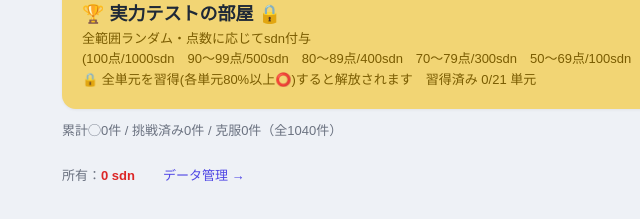
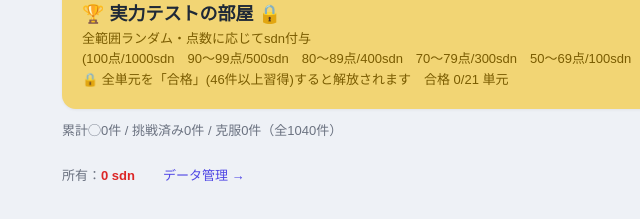
Before and after one commit to nishiyuta0626/kokugo-vocab, a plain HTML site: page index.html in a window 1280 px wide. Shown: the part 477-696 px from the top of the page, 212-852 px from the left. Drawn offline with Linux system fonts and the light colour scheme.

Commit message:
タイルに習得段階表示(いまいち/まあまあ/すごい/合格)

```diff
--- a/app.js
+++ b/app.js
@@ -117,15 +117,18 @@ function sdnAward(pct) { // 実力テストのsdn付与
   if (pct >= 50) return 100;
   return 10;
 }
-// 単元(50件)ブロックの状態: gray未着手 / green習得 / blue普通 / orange要復習
+// 単元(50件)ブロックの状態: 習得数で段階評価
+//   0(未着手)=gray / 〜25いまいち=orange / 26〜35まあまあ=blue / 36〜45すごい=green / 46〜合格=gold
 function blockStat(blk) {
   const st = { new: 0, weak: 0, master: 0, good: 0 };
   blk.forEach(it => st[statusOf(it.id)]++);
   const done = st.master + st.good;
-  if (st.new === blk.length) return { cls: "gray", label: "未着手", done, weak: st.weak };
-  if (st.weak > 0) return { cls: "orange", label: "要復習", done, weak: st.weak };
-  if (done === blk.length) return { cls: "green", label: "習得", done, weak: 0 };
-  return { cls: "blue", label: "普通", done, weak: st.weak };
+  const weak = st.weak;
+  if (done >= 46) return { cls: "gold", label: "合格", done, weak };
+  if (done >= 36) return { cls: "green", label: "すごい", done, weak };
+  if (done >= 26) return { cls: "blue", label: "まあまあ", done, weak };
+  if (done === 0 && st.new === blk.length) return { cls: "gray", label: "未着手", done, weak };
+  return { cls: "orange", label: "いまいち", done, weak };
 }
 
 // ---------- 描画 ----------
@@ -155,16 +158,11 @@ function render() {
 function go(name, params = {}) { view = { name, ...params }; render(); window.scrollTo(0, 0); }
 
 // ---------- ホーム ----------
-function powerProgress() { // 実力テスト解放状況: {total, cleared}
+function powerProgress() { // 実力テスト解放状況: 全単元が「合格」(46件以上習得)
   let total = 0, cleared = 0;
-  for (const c of cats()) {
-    const p = byCat(c);
-    for (let a = 0; a < p.length; a += SEC_SIZE) {
-      total++;
-      const blk = p.slice(a, a + SEC_SIZE);
-      const done = blk.filter(i => ["good", "master"].includes(statusOf(i.id))).length;
-      if (done >= blk.length * 0.8) cleared++;
-    }
+  for (const b of globalBlocks()) {
+    total++;
+    if (blockStat(b.blk).done >= b.blk.length - 4) cleared++;
   }
   return { total, cleared };
 }
@@ -178,7 +176,7 @@ function vHome() {
       ${r.gold ? `<div class="muted small">(100点/1000sdn　90〜99点/500sdn　80〜89点/400sdn　70〜79点/300sdn　50〜69点/100sdn　49点以下/10sdn)</div>
         <div class="muted small">${unlocked
           ? "🔓 解放済み！"
-          : `🔒 全単元を習得(各単元80%以上⭕)すると解放されます　習得済み ${pw.cleared}/${pw.total} 単元`}</div>` : ""}
+          : `🔒 全単元を「合格」(46件以上習得)すると解放されます　合格 ${pw.cleared}/${pw.total} 単元`}</div>` : ""}
     </div>`).join("");
   const total = ITEMS.length;
   const learned = ITEMS.filter(i => statusOf(i.id) !== "new").length;
--- a/style.css
+++ b/style.css
@@ -148,6 +148,7 @@ label.f { display: block; font-size: 13px; color: var(--sub); margin: 10px 0 2px
 .tile.blue { background: #bfdbfe; color: #1e40af; }
 .tile.orange { background: #fde0b8; color: #b45309; }
 .tile.gray { background: #e8ecf1; color: #6b7280; }
+.tile.gold { background: #fde68a; color: #92400e; }
 .tile:hover { filter: brightness(.96); }
 .tile.sel { outline: 3px solid var(--acc); outline-offset: -3px; }
 .cathead { margin: 12px 0 6px; font-size: 15px; }
```
